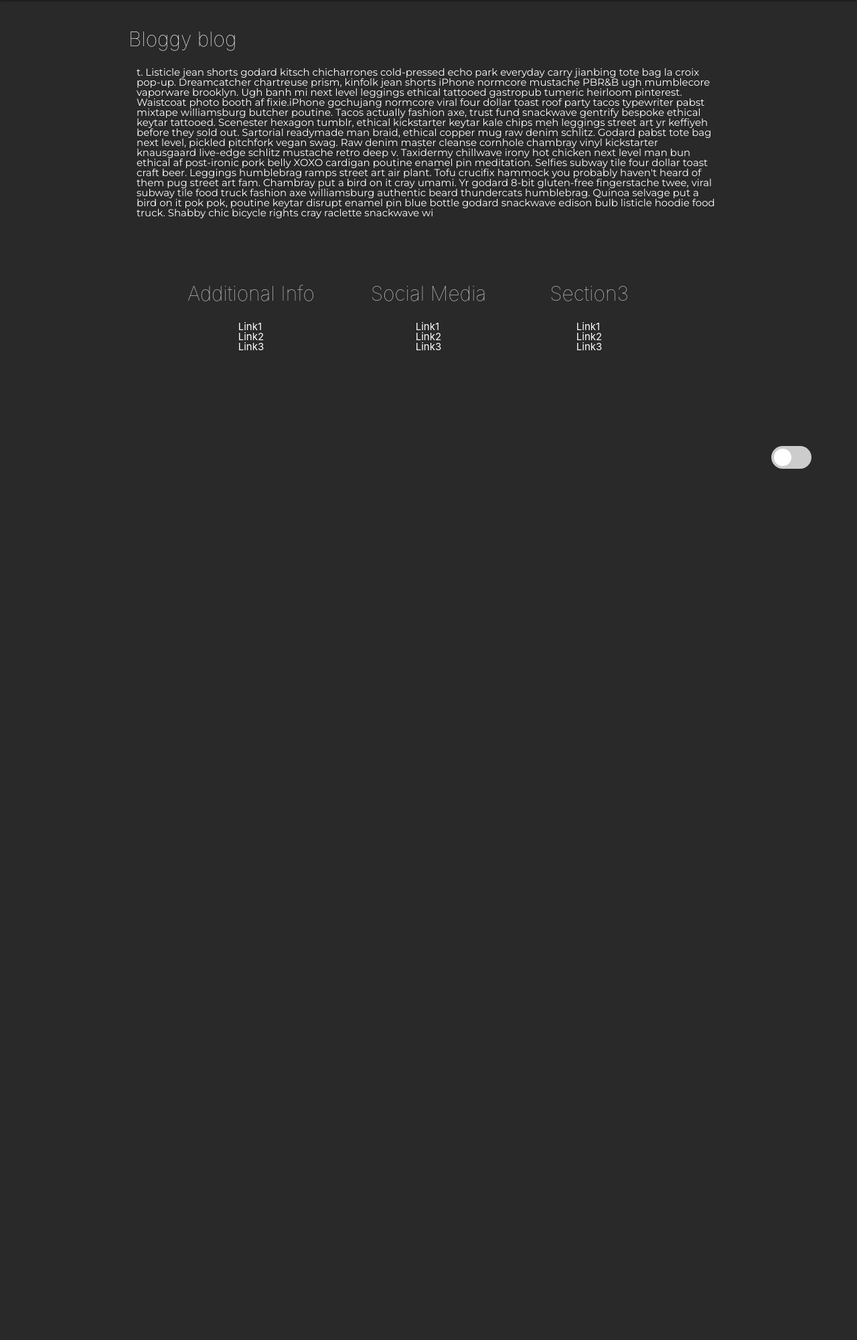
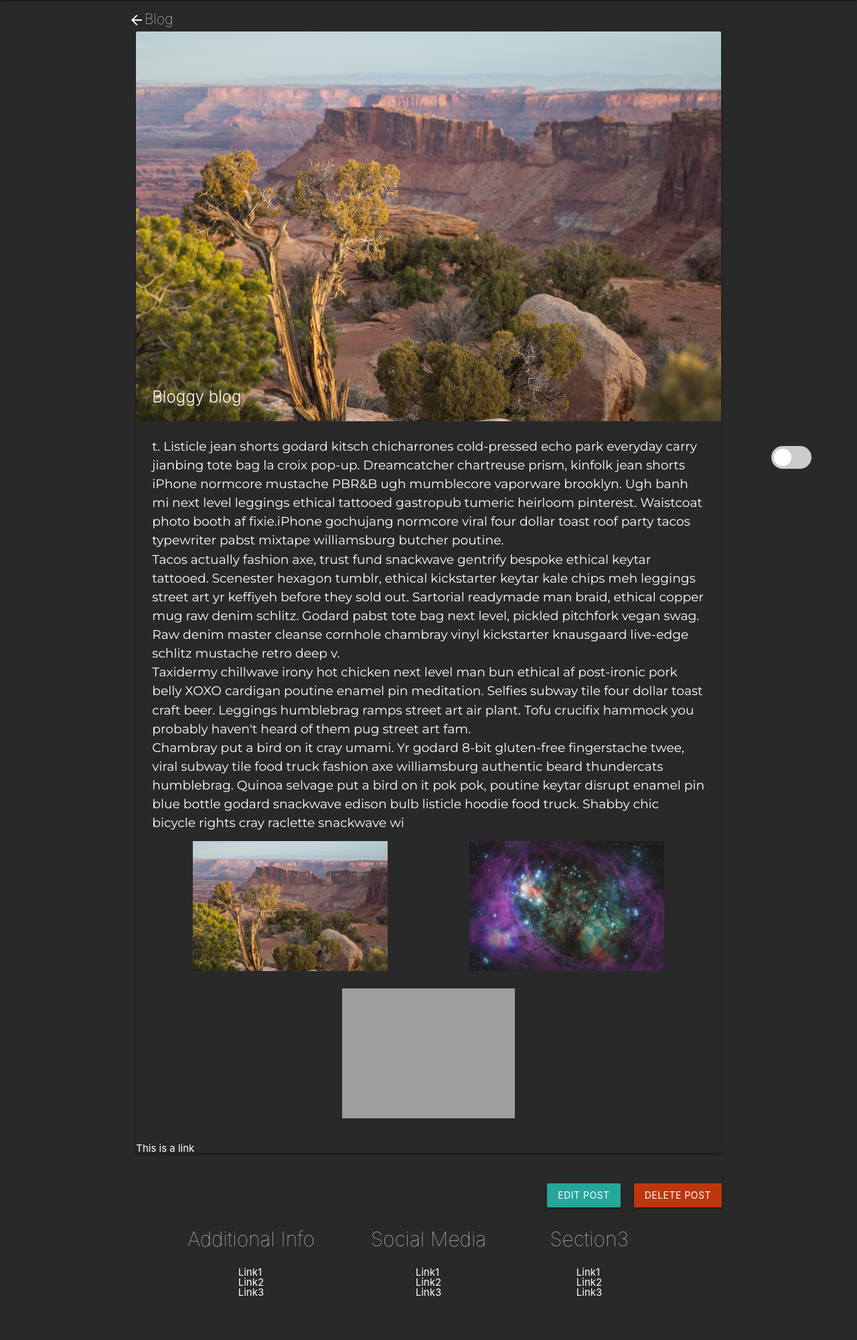
Before and after one commit to tateshep/Photova, a Django app: page /blog/detail/2 in a window 1280 px wide. Shown: the part 64-2065 px from the top of the page at 67% size. Before the commit the page ends 764 px from the top, so only its background shows below. Run offline with Django 3.2, Linux system fonts and the light colour scheme; data comes from the database, SQL or seed files in the repository; both versions use the stored data as it was after the commit; some libraries are stand-ins or nearby versions; grey boxes are pictures that could not be loaded.

Commit message:
blog updated. CRUD views and templates added

```diff
--- a/photova/blog/models.py
+++ b/photova/blog/models.py
@@ -14,3 +14,6 @@ class BlogPost(models.Model):
 
     def __str__(self):
         return self.title
+
+    def get_absolute_url (self):
+        return reverse('blog:blog_detail', args=(self.pk,))
--- a/photova/blog/urls.py
+++ b/photova/blog/urls.py
@@ -6,4 +6,8 @@ app_name = "blog"
 urlpatterns = [
     path('',views.HomeView.as_view(), name='index'),
     path('detail/<int:pk>',views.BlogDetailView.as_view(), name='blog_detail'),
+    path('new-post/',views.BlogCreateView.as_view(), name='blog_create'),
+    path('delete-post/<int:pk>',views.BlogDeleteView.as_view(), name='blog_delete'),
+    path('update-post/<int:pk>',views.BlogUpdateView.as_view(), name='blog_update')
+
 ]
--- a/photova/blog/views.py
+++ b/photova/blog/views.py
@@ -1,6 +1,8 @@
 from django.shortcuts import render
 from django.views.generic import ListView, DetailView
-
+from django.views.generic.edit import CreateView, UpdateView, DeleteView
+from django.contrib.auth.mixins import LoginRequiredMixin, PermissionRequiredMixin
+from django.urls import reverse_lazy
 from .models import BlogPost
 
 class HomeView(ListView):
@@ -13,3 +15,36 @@ class HomeView(ListView):
 class BlogDetailView(DetailView):
     model = BlogPost
     template_name = 'blog_detail.html'
+
+class BlogCreateView(PermissionRequiredMixin, CreateView):
+    permission_required = 'is_staff'
+    model = BlogPost
+    template_name = 'blog_create.html'
+    fields= ['title','body','images','thumbnail_image']
+    success_url = reverse_lazy('blog:index')
+
+    def form_valid(self, form):
+        form.instance.author = self.request.user
+        print(form.is_valid)
+
+        return super().form_valid(form)
+
+class BlogDeleteView(PermissionRequiredMixin, DeleteView):
+    permission_required = 'is_staff'
+    model = BlogPost
+    template_name = 'blog_delete.html'
+
+    success_url = reverse_lazy('blog:index')
+
+class BlogUpdateView(PermissionRequiredMixin, UpdateView):
+    permission_required = 'is_staff'
+    model = BlogPost
+    template_name = 'blog_update.html'
+
+    fields= ['title','body','images','thumbnail_image']
+
+    def form_valid(self, form):
+        form.instance.author = self.request.user
+        print(form.is_valid)
+
+        return super().form_valid(form)
--- a/photova/gallery/models.py
+++ b/photova/gallery/models.py
@@ -11,7 +11,7 @@ class Image(models.Model):
         return self.title
 
     def get_absolute_url (self):
-        return reverse('gallery:gallery')
+        return reverse('gallery:image_detail', args=(self.pk,))
 
 
 class Collection(models.Model):
--- a/photova/static/css/style.css
+++ b/photova/static/css/style.css
@@ -344,8 +344,21 @@ footer {
 }
 
 .blog-post-div {
-    margin-top:24px;
+    margin-top:1.5em;
 }
+.blogpost-p {
+    font-size:1.25em;
+    line-height: 1.5;
+}
+.card-action-link {
+    color:var(--font-color);
+}
+.blogpost-images {
+    display:flex;
+    flex-wrap:wrap;
+    justify-content: space-around;
+}
+
 
 .index-grid-img {
     height:500px;
--- a/photova/static/scripts/collectionDetail.js
+++ b/photova/static/scripts/collectionDetail.js
@@ -22,5 +22,3 @@ function myEvents (imageThumbs) {
     }
 };
 myEvents(imageThumbs);
-
-console.log('loaded');
--- /dev/null
+++ b/photova/static/scripts/materialbox.js
@@ -0,0 +1,5 @@
+
+document.addEventListener('DOMContentLoaded', function() {
+    var elems = document.querySelectorAll('.materialboxed');
+    var instances = M.Materialbox.init(elems);
+  });
--- a/photova/templates/blog_detail.html
+++ b/photova/templates/blog_detail.html
@@ -1,18 +1,43 @@
 {% extends 'base.html' %}
-
+{% load static %}
 {% block content %}
 
 <div class="container">
+        <a class="arrow-back" href="{% url 'blog:index'%}"><i class="material-icons" style="position:relative;top:6px;">arrow_back</i>Blog</a>
 
-    <h1>{{ blogpost.title }}</h1>
-    <p>
-    {{ blogpost.body }}
-    </p>
+      <div class="row" style="margin-top:12px;">
+    <div class="col s12 m12">
+      <div class="card">
+        <div class="card-image">
+          <img class="materialboxed"src="{{ MEDIA_URL }}{{ blogpost.thumbnail_image.photo }}">
+          <span class="card-title">{{ blogpost.title }}</span>
+        </div>
+        <div class="card-content blogpost-p">
+          <p class="">{{ blogpost.body | linebreaks }}</p>
+
+            <div class="blogpost-images">
+               {% for image in blogpost.images.all %}
+               <img class="collection-detail-image materialboxed" src="{{ MEDIA_URL }}{{ image.photo }}" alt="">
+                {% endfor %}
+            </div>
+
+
+        </div>
+        <div class="">
+          <a class="" href="#">This is a link</a>
+        </div>
+      </div>
+    </div>
+  </div>
+    <a class="waves-effect waves-light btn right deep-orange darken-4" href="{% url 'blog:blog_delete' blogpost.id %}">Delete Post</a>
+    <a class="waves-effect waves-light btn right" href="{% url 'blog:blog_update' blogpost.id %}">Edit Post</a>
 
 </div>
 
 {% endblock content %}
 
-{% block js%}
+{% block js %}
+    <script src="{% static '/scripts/materialbox.js' %}"></script>
+    <script src="{% static '/scripts/collectionDetail.js' %}"></script>
 
 {% endblock %}
--- a/photova/templates/blog_index.html
+++ b/photova/templates/blog_index.html
@@ -28,7 +28,7 @@
         </div>
 
 {% if request.user.is_superuser %}
-        <a class="" href="{% url 'gallery:collection_create' %}"><button class="waves-effect waves-light btn">Add Post</button></a>
+        <a class="" href="{% url 'blog:blog_create' %}"><button class="waves-effect waves-light btn">Add Post</button></a>
 
 {% endif %}
 </main>
```
Also changed, not shown: photova/static/scripts/rightClickProtect.js (deleted, +0 -7 lines), photova/templates/blog_create.html (added, +22 -0 lines), photova/templates/blog_delete.html (added, +20 -0 lines), photova/templates/blog_update.html (added, +22 -0 lines), photova/db.sqlite3.
